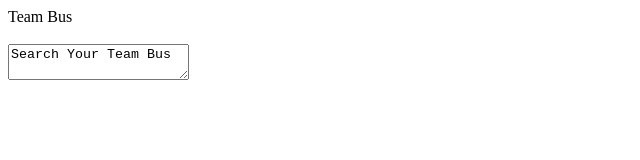
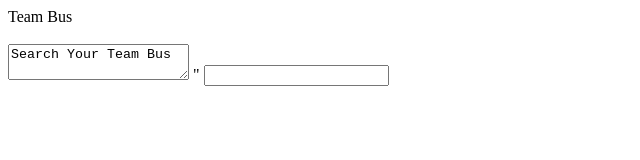
Before and after one commit to jpotesta10/teambuspro, a plain HTML site: page index.html in a window 1280 px wide. Shown: the whole page, without its empty margins (0-640 px from the left). Drawn offline with Linux system fonts and the light colour scheme.

Commit message:
Update index.html

```diff
--- a/index.html
+++ b/index.html
@@ -4,4 +4,10 @@
 <br>
 <Title>Get the team info for your Bus Team whoop</Title>
 <br>
-<Form><textarea>Search Your Team Bus</textarea></Form>
+<Form>
+  <textarea>Search Your Team Bus</textarea>
+
+  <form action="{{ (url_for('busteam.py') }}" method = "post">"
+  <input type="text" name="inputbus"
+  input type = "submit"></form action>
+</form>
```
